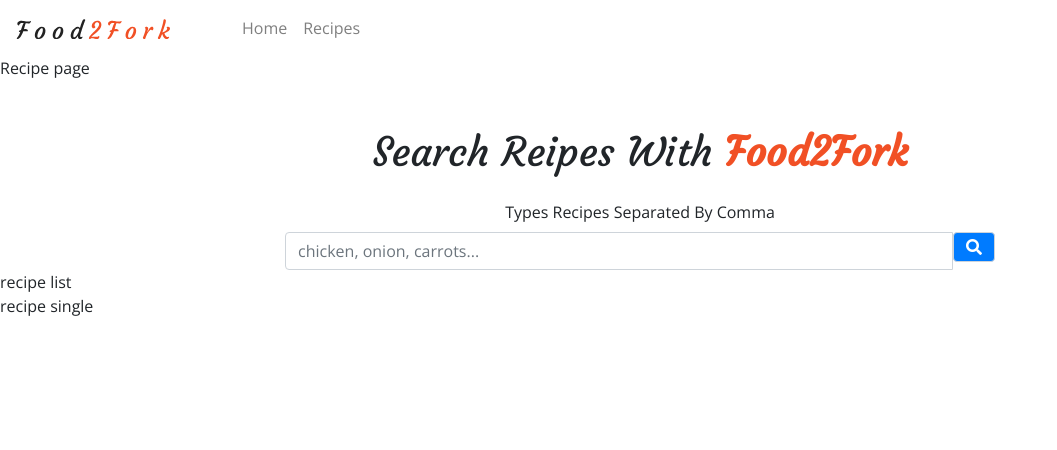
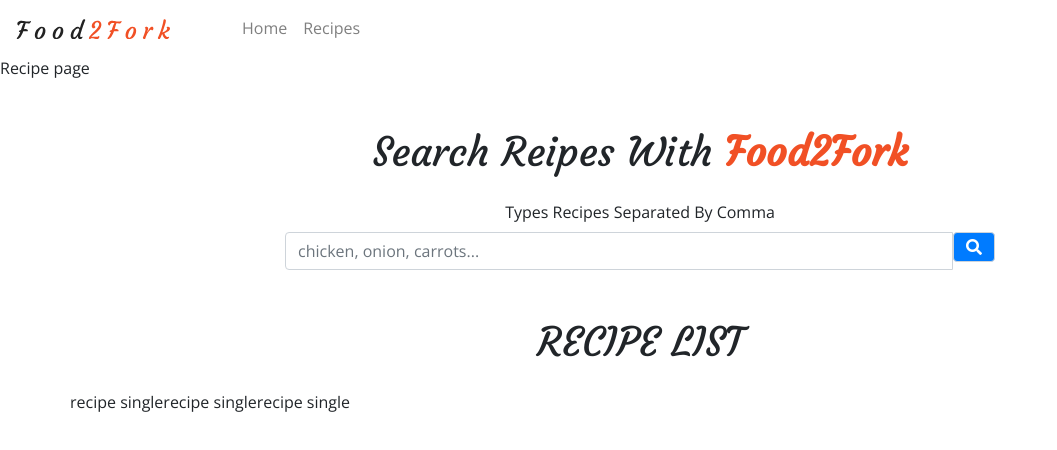
Before and after one commit to jpesg/react-recipes-app, a React (Create React App) app: page /recipes in a window 1280 px wide. Shown: the top 450 px of the page, without its empty margins (0-1057 px from the left). Built offline with nearby package versions, Linux system fonts and the light colour scheme.

Commit message:
RecipeList component

```diff
--- a/src/components/RecipeList.js
+++ b/src/components/RecipeList.js
@@ -2,11 +2,24 @@
 import Recipe from "./Recipe";
 export default class RecipeList extends Component {
   render() {
+    const { recipes } = this.props;
     return (
-      <div>
-        recipe list
-        <Recipe />
-      </div>
+      <React.Fragment>
+        <div className="container py-5">
+          {/* title */}
+          <div className="row">
+            <div className="col-10 mx-auto col-md-6 text-center text-uppercase mb-3">
+              <h1 className="text-slanted">recipe list</h1>
+            </div>
+          </div>
+          {/*end of title */}
+          <div className="row">
+            {recipes.map(recipe => {
+              return <Recipe key={recipe.recipe_id} recipe={recipe} />;
+            })}
+          </div>
+        </div>
+      </React.Fragment>
     );
   }
 }
--- a/src/pages/Recipes.js
+++ b/src/pages/Recipes.js
@@ -13,7 +13,7 @@
     search: ""
   };
 
-  handleChane = e => {
+  handleChange = e => {
     console.log("handlechange");
     this.setState({
       search: e.target.value
@@ -31,7 +31,7 @@
         Recipe page
         <Search
           search={this.state.search}
-          handleChange={this.handleChane}
+          handleChange={this.handleChange}
           handleSubmit={this.handleSubmit}
         />
         <RecipeList recipes={this.state.recipes} />
```
